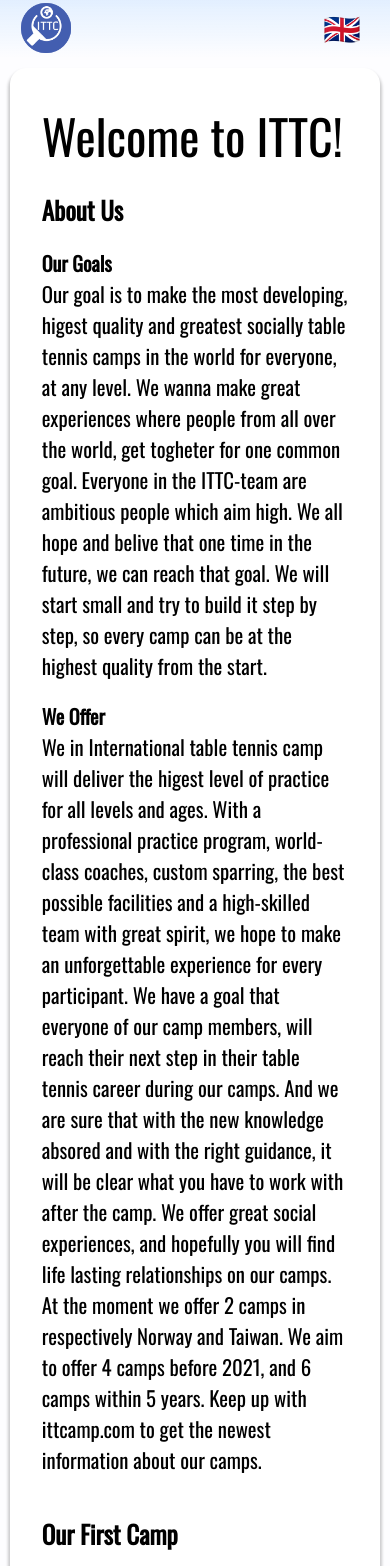
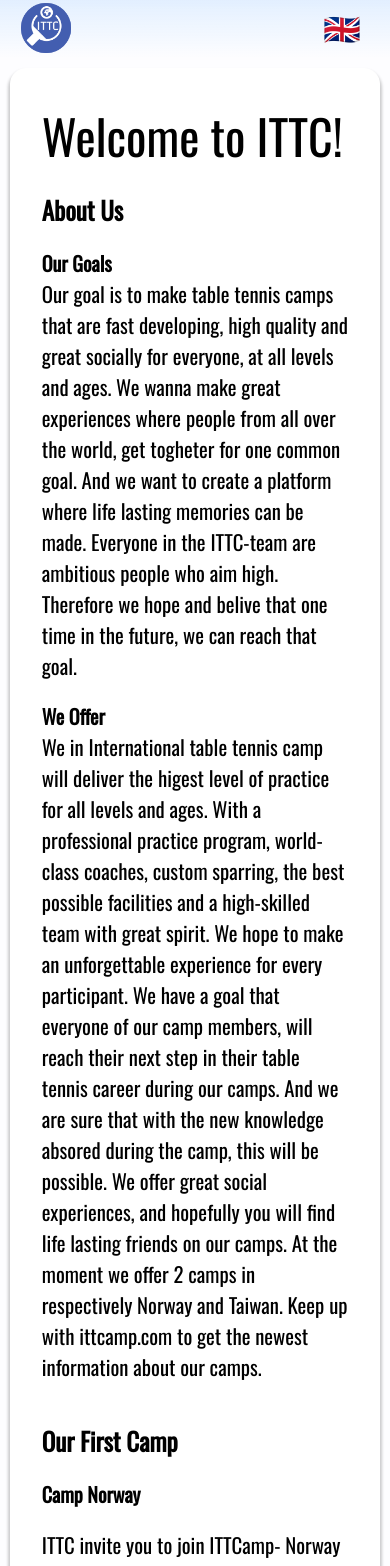
Before and after one commit to mikkelgud/InternationalTableTennisCamp, a React (Create React App) app: page /plan in a window 390 px wide. Shown: the top 1566 px of the page. Built offline with nearby package versions, Linux system fonts and the light colour scheme.

Commit message:
Fixed text and the responsivness of the page

```diff
--- a/package.json
+++ b/package.json
@@ -8,6 +8,7 @@
     "@fortawesome/free-regular-svg-icons": "^5.10.1",
     "@fortawesome/free-solid-svg-icons": "^5.10.1",
     "@fortawesome/react-fontawesome": "^0.1.4",
+    "bootstrap": "^4.3.1",
     "eslint-utils": "^1.4.2",
     "i18next": "^17.0.11",
     "lodash-es": "^4.17.15",
--- a/src/components/camps/norwayCamp/NorwayFacilities.js
+++ b/src/components/camps/norwayCamp/NorwayFacilities.js
@@ -35,30 +35,28 @@ border-radius: 20px;
 
 
 
-export default function NorwayTravel() {
+export default function NorwayTravel(props) {
     ScrollTop();
+
     return (
         <StyledTextBoxDiv>
             <StyledTextSectionHeader>Welcome to Camp Norway in Harestua</StyledTextSectionHeader>
             <StyledText>
-                We will stay, practice, sleep and eat inside the Harestua Arena.
-                <StyledATagLink target="blank" href="https://www.google.com/maps/dir//Harestua+Arena,+Elvefaret+22,+2743+Harestua/@60.2091828,10.713969,17z/data=!4m8!4m7!1m0!1m5!1m1!1s0x46419f7b25edc42b:0xecdfa6f6adc8441d!2m2!1d10.7161577!2d60.2091828">(Get destination)</StyledATagLink>
+                We will stay, practice, sleep and eat inside the Harestua Arena
+                <StyledATagLink target="blank" href="https://www.google.com/maps/dir//Harestua+Arena,+Elvefaret+22,+2743+Harestua/@60.2091828,10.713969,17z/data=!4m8!4m7!1m0!1m5!1m1!1s0x46419f7b25edc42b:0xecdfa6f6adc8441d!2m2!1d10.7161577!2d60.2091828"> (Get destination). </StyledATagLink>
                 Harestua is in the district of Lunner that’s only 30 minutes train from Oslo central station.
                 Lunner is a small area of the municipality of Oppland.
                 The population of Harestua is only 2323, so it's a very small and safe place.
-               The sport arena is 2700 square meters, It has a modern table tennis,
-                athletics and gymnastics hall. It was built in 2016 and has a
-                 kitchen, wardrobe´s and confortable relaxing sections that will be at our disposal during the camp.
+               The sport arena is 2700 square meters, It has a modern table tennis hall,
+                athletics hall and gymnastics hall. It was built in 2016 and has a
+                 kitchen, wardrobe´s and confortable relaxing sections that will all be at our disposal during the camp.
                 This facilities and placement is perfect for our players table tennis developement.
             </StyledText>
             <br />
-
-
             <StyledSTextSectionHeader>Harestua facility pictures  </StyledSTextSectionHeader>
-
             <StyledH3>The practice-hall</StyledH3>
             <Wrapper>
-                <StyledImage src={Hall} />
+                <StyledImage src={Hall}/>
                 <StyledImage src={Hall1} />
             </Wrapper>
             <StyledH3>The buildning</StyledH3>
@@ -74,9 +72,9 @@ export default function NorwayTravel() {
             <StyledATagLink target="blank" href="https://sagparken.no/hva-er-sagparken/">
                 Want to see and read more from Harestua?
                </StyledATagLink>
-               <br/>
-               <br/>
-            <StyledATagLink  target="blank" href="mailto: contactus@ittcamp.com">
+            <br />
+            <br />
+            <StyledATagLink target="blank" href="mailto: contactus@ittcamp.com">
                 If you have any trouble with your travel to Harestua, don´t hesitate to contact us at contactus@ittcamp.com.
              </StyledATagLink>
 
--- a/src/components/generalnfoPages/AboutUs.js
+++ b/src/components/generalnfoPages/AboutUs.js
@@ -77,9 +77,6 @@ margin: 1rem;
   }
 `;
 
-
-
-
 export default function AboutUs(props) {
   const [hoverState, setHoverState] = useState(false);
     const [signUpIconState, setSignUpIconState] = useState("door-closed");
@@ -99,25 +96,25 @@ export default function AboutUs(props) {
         <br />
         <StyledH3>Our Goals</StyledH3>
         <StyledText>
-          Our goal is to make the most developing, higest quality and greatest socially table tennis camps in the world for everyone, at any level.
-          We wanna make great experiences where people from all over the world, get togheter for one common goal.
-          Everyone in the ITTC-team are ambitious people which aim high. We all hope and belive that one time in the future, we can reach that goal.
-          We will start small and try to build it step by step, so every camp can be at the highest quality from the start.
+          Our goal is to make table tennis camps that are fast developing, high quality and great socially for everyone, at all levels and ages.
+          We wanna make great experiences where people from all over the world,
+          get togheter for one common goal.
+          And we want to create a platform where life lasting memories can be made.
+          Everyone in the ITTC-team are ambitious people who aim high.
+          Therefore we hope and belive that one time in the future, we can reach that goal.
         </StyledText>
         <br />
         <StyledH3>We Offer</StyledH3>
         <StyledText>
           We in International table tennis camp will deliver the higest level of practice for all levels and ages.
           With a professional practice program, world-class coaches, custom sparring,
-          the best possible facilities and a high-skilled team with great spirit,
-           we hope to make an unforgettable experience for every participant.
+          the best possible facilities and a high-skilled team with great spirit.
+          We hope to make an unforgettable experience for every participant.
           We have a goal that everyone of our camp members, will reach their next step
           in their table tennis career during our camps.
-          And we are sure that with the new knowledge absored and with the right guidance,
-          it will be clear what you have to work with after the camp.
-          We offer great social experiences, and hopefully you will find life lasting relationships on our camps.
+          And we are sure that with the new knowledge absored during the camp, this will be possible.
+          We offer great social experiences, and hopefully you will find life lasting friends on our camps.
           At the moment we offer 2 camps in respectively Norway and Taiwan.
-          We aim to offer 4 camps before 2021, and 6 camps within 5 years.
           Keep up with ittcamp.com to get the newest information about our camps.
         </StyledText>
         <br/>
@@ -148,9 +145,8 @@ export default function AboutUs(props) {
             onClick={() => { props.history.push("/signup") }} >
             <FontAwesomeIcon icon={signUpIconState} />
             Sign up
-                        </StyledIcon>
+          </StyledIcon>
         </StyledText>
-
         <br />
         <br />
         <br />
--- a/src/styleguides/StyledTextBoxWrapper.js
+++ b/src/styleguides/StyledTextBoxWrapper.js
@@ -2,13 +2,16 @@ import styled from 'styled-components';
 
 export const Wrapper = styled.div`
 display: grid;
-grid-template-columns: auto auto;
+grid-template-columns: auto auto auto;
 grid-gap: 2rem;
 margin: 2rem;
 position: absoulte;
 
-@media (min-width: 1129px){
-     grid-template-columns: auto auto auto;
+@media (min-width: 1800px){
+     grid-template-columns: auto auto auto auto;
+}
+@media (max-width: 1129px){
+    grid-template-columns: auto auto;
 }
 @media (max-width: 909px){
     grid-template-columns: auto;
```
Also changed, not shown: src/utils/ModalWindow.js (added, +30 -0 lines), 1 other file (tests, documents, lock files or other folders). Lines whose indentation alone changed are shown as unchanged.
